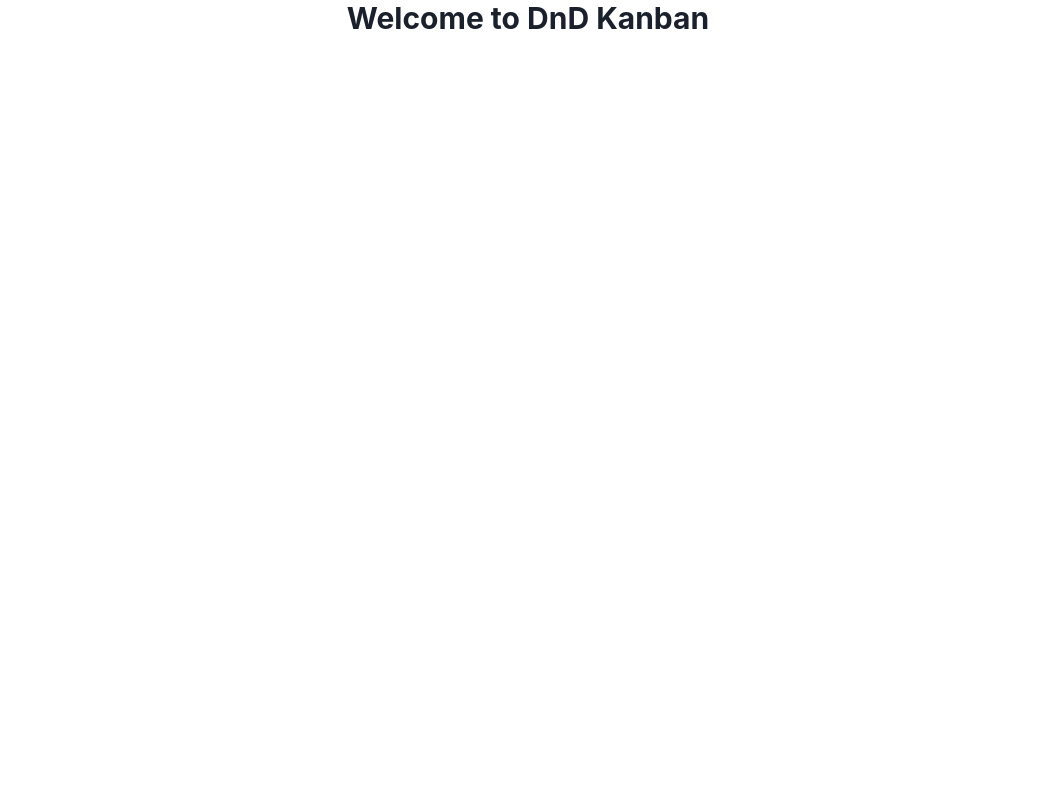
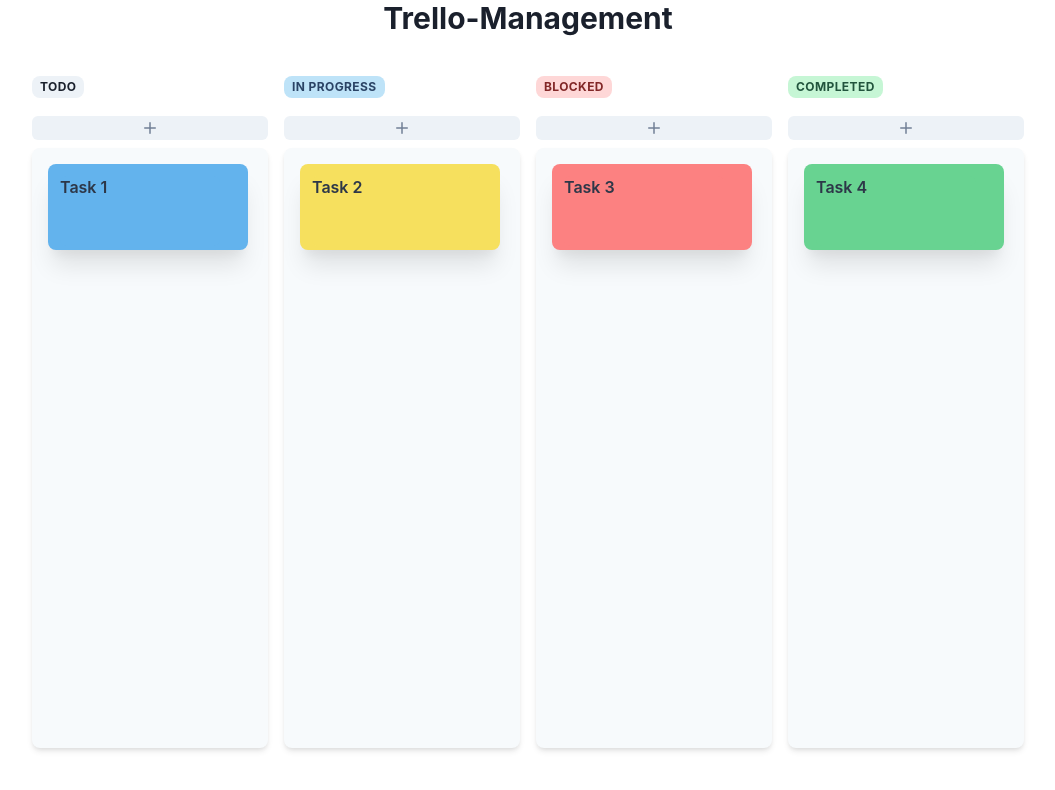
Before and after one commit to PriyansuMaurya/Trello-Management, a React (Vite) app: page / in a window 1280 px wide. Shown: the top 790 px of the page, without its empty margins (112-1167 px from the left). Built offline with nearby package versions, Linux system fonts and the light colour scheme.

Commit message:
completed frontend (#2)
completed frontend work, addeded caching, ability to add new task,

```diff
--- a/src/App.tsx
+++ b/src/App.tsx
@@ -2,17 +2,31 @@
 import { Container, Heading, SimpleGrid } from '@chakra-ui/react';
 import { DndProvider } from 'react-dnd';
 import { HTML5Backend } from 'react-dnd-html5-backend';
-
+import Column from './components/Column';
+import { ColumnType } from './utils/enums';
 
 function App() {
   return (
     <main>
       <Heading
-        fontSize={{ base: '1xl', sm: '2xl', md: '3xl' }}
+        fontSize={{ base: 'xl', sm: '2xl', md: '3xl' }}
         textAlign="center"
       >
-        Welcome to DnD Kanban
+        Trello-Management
       </Heading>
+      <DndProvider backend={HTML5Backend}>
+        <Container maxWidth="container.lg" px={4} py={10}>
+          <SimpleGrid
+            columns={{ base: 1, md: 4 }}
+            spacing={{ base: 16, md: 4 }}
+          >
+            <Column column={ColumnType.TO_DO} />
+            <Column column={ColumnType.IN_PROGRESS} />
+            <Column column={ColumnType.BLOCKED} />
+            <Column column={ColumnType.COMPLETED} />
+          </SimpleGrid>
+        </Container>
+      </DndProvider>
     </main>
   );
 }
--- /dev/null
+++ b/src/components/Column.tsx
@@ -0,0 +1,81 @@
+import { AddIcon } from '@chakra-ui/icons';
+import {
+  Badge,
+  Box,
+  Heading,
+  IconButton,
+  Stack,
+  useColorModeValue,
+} from '@chakra-ui/react';
+import useColumnTasks from '../hooks/useColumnTasks';
+import { ColumnType } from '../utils/enums';
+import Task from './Task';
+
+const ColumnColorScheme: Record<ColumnType, string> = {
+  Todo: 'gray',
+  'In Progress': 'blue',
+  Blocked: 'red',
+  Completed: 'green',
+};
+
+function Column({ column }: { column: ColumnType }) {
+  const {
+    tasks,
+    addEmptyTask,
+    deleteTask,
+    swapTasks
+  } = useColumnTasks(column);
+
+
+  const ColumnTasks = tasks.map((task, index) => (
+    <Task
+      key={task.id}
+      task={task}
+      index={index}
+      onDropHover={swapTasks}
+    />
+  ));
+
+  return (
+    <Box>
+      <Heading fontSize="md" mb={4} letterSpacing="wide">
+        <Badge
+          px={2}
+          py={1}
+          rounded="lg"
+          colorScheme={ColumnColorScheme[column]}
+        >
+          {column}
+        </Badge>
+      </Heading>
+      <IconButton
+        size="xs"
+        w="full"
+        color={useColorModeValue('gray.500', 'gray.400')}
+        bgColor={useColorModeValue('gray.100', 'gray.700')}
+        _hover={{ bgColor: useColorModeValue('gray.200', 'gray.600') }}
+        py={2}
+        variant="solid"
+        onClick={addEmptyTask}
+        colorScheme="black"
+        aria-label="add-task"
+        icon={<AddIcon />}
+      />
+      <Stack
+        direction={{ base: 'row', md: 'column' }}
+        h={{ base: 300, md: 600 }}
+        p={4}
+        mt={2}
+        spacing={4}
+        bgColor={useColorModeValue('gray.50', 'gray.900')}
+        rounded="lg"
+        boxShadow="md"
+        overflow="auto"
+      >
+        {ColumnTasks}
+      </Stack>
+    </Box>
+  );
+}
+
+export default Column;
--- /dev/null
+++ b/src/components/Task.tsx
@@ -0,0 +1,80 @@
+import { DeleteIcon } from '@chakra-ui/icons';
+import { Box, IconButton, ScaleFade, Textarea } from '@chakra-ui/react';
+import _ from 'lodash';
+import { memo } from 'react';
+import { TaskModel } from '../utils/models';
+
+type TaskProps = {
+  index: number;
+  task: TaskModel;
+  onDropHover: (i: number, j: number) => void;
+};
+
+function Task({
+  index,
+  task,
+  onDropHover: handleDropHover,
+}: TaskProps) {
+
+
+
+  return (
+    <ScaleFade in={true} unmountOnExit>
+      <Box
+        as="div"
+        role="group"
+        position="relative"
+        rounded="lg"
+        w={200}
+        pl={3}
+        pr={7}
+        pt={3}
+        pb={1}
+        boxShadow="xl"
+        cursor="grab"
+        fontWeight="bold"
+        userSelect="none"
+        bgColor={task.color}
+      >
+        <IconButton
+          position="absolute"
+          top={0}
+          right={0}
+          zIndex={100}
+          aria-label="delete-task"
+          size="md"
+          colorScheme="solid"
+          color={'gray.700'}
+          icon={<DeleteIcon />}
+          opacity={0}
+          _groupHover={{
+            opacity: 1,
+          }}
+        />
+        <Textarea
+          value={task.title}
+          fontWeight="semibold"
+          cursor="inherit"
+          border="none"
+          p={0}
+          resize="none"
+          minH={70}
+          maxH={200}
+          focusBorderColor="none"
+          color="gray.700"
+        />
+      </Box>
+    </ScaleFade>
+  );
+}
+export default memo(Task, (prev, next) => {
+  if (
+    _.isEqual(prev.task, next.task) &&
+    _.isEqual(prev.index, next.index) &&
+    prev.onDropHover === next.onDropHover
+  ) {
+    return true;
+  }
+
+  return false;
+});
--- /dev/null
+++ b/src/hooks/useColumnTasks.ts
@@ -0,0 +1,93 @@
+import { useCallback } from 'react';
+import { v4 as uuidv4 } from 'uuid';
+import { ColumnType } from '../utils/enums';
+import { pickChakraRandomColor, swap } from '../utils/helpers';
+import { debug } from '../utils/logging';
+import { TaskModel } from '../utils/models';
+import useTaskCollection from './useTaskCollection';
+
+const MAX_TASK_PER_COLUMN = 100;
+
+function useColumnTasks(column: ColumnType) {
+  const [tasks, setTasks] = useTaskCollection();
+
+  const columnTasks = tasks[column];
+
+  const addEmptyTask = useCallback(() => {
+    debug(`Adding new empty task to ${column} column`);
+    setTasks((allTasks) => {
+      const columnTasks = allTasks[column];
+
+      if (columnTasks.length > MAX_TASK_PER_COLUMN) {
+        debug('Too many task!');
+        return allTasks;
+      }
+
+      const newColumnTask: TaskModel = {
+        id: uuidv4(),
+        title: `New ${column} task`,
+        color: pickChakraRandomColor('.300'),
+        column,
+      };
+
+      return {
+        ...allTasks,
+        [column]: [newColumnTask, ...columnTasks],
+      };
+    });
+  }, [column, setTasks]);
+
+  const deleteTask = useCallback(
+    (id: TaskModel['id']) => {
+      debug(`Removing task ${id}..`);
+      setTasks((allTasks) => {
+        const columnTasks = allTasks[column];
+        return {
+          ...allTasks,
+          [column]: columnTasks.filter((task) => task.id !== id),
+        };
+      });
+    },
+    [column, setTasks],
+  );
+
+  const updateTask = useCallback(
+    (id: TaskModel['id'], updatedTask: Omit<Partial<TaskModel>, 'id'>) => {
+      debug(`Updating task ${id} with ${JSON.stringify(updateTask)}`);
+      setTasks((allTasks) => {
+        const columnTasks = allTasks[column];
+        return {
+          ...allTasks,
+          [column]: columnTasks.map((task) =>
+            task.id === id ? { ...task, ...updatedTask } : task,
+          ),
+        };
+      });
+    },
+    [column, setTasks],
+  );
+
+  const swapTasks = useCallback(
+    (i: number, j: number) => {
+      debug(`Swapping task ${i} with ${j} in ${column} column`);
+      setTasks((allTasks) => {
+        const columnTasks = allTasks[column];
+        return {
+          ...allTasks,
+          [column]: swap(columnTasks, i, j),
+        };
+      });
+    },
+    [column, setTasks],
+  );
+
+  return {
+    tasks: columnTasks,
+    addEmptyTask,
+    updateTask,
+    deleteTask,
+    swapTasks,
+  };
+}
+
+export default useColumnTasks;
--- /dev/null
+++ b/src/hooks/useTaskCollection.ts
@@ -0,0 +1,46 @@
+import { useLocalStorage } from 'usehooks-ts';
+
+import { v4 as uuidv4 } from 'uuid';
+import { ColumnType } from '../utils/enums';
+import { TaskModel } from '../utils/models';
+
+function useTaskCollection() {
+  return useLocalStorage<{
+    [key in ColumnType]: TaskModel[];
+  }>('tasks', {
+    Todo: [
+      {
+        id: uuidv4(),
+        column: ColumnType.TO_DO,
+        title: 'Task 1',
+        color: 'blue.300',
+      },
+    ],
+    'In Progress': [
+      {
+        id: uuidv4(),
+        column: ColumnType.IN_PROGRESS,
+        title: 'Task 2',
+        color: 'yellow.300',
+      },
+    ],
+    Blocked: [
+      {
+        id: uuidv4(),
+        column: ColumnType.BLOCKED,
+        title: 'Task 3',
+        color: 'red.300',
+      },
+    ],
+    Completed: [
+      {
+        id: uuidv4(),
+        column: ColumnType.COMPLETED,
+        title: 'Task 4',
+        color: 'green.300',
+      },
+    ],
+  });
+}
+
+export default useTaskCollection;
--- /dev/null
+++ b/src/utils/enums.ts
@@ -0,0 +1,10 @@
+export enum ColumnType {
+  TO_DO = 'Todo',
+  IN_PROGRESS = 'In Progress',
+  BLOCKED = 'Blocked',
+  COMPLETED = 'Completed',
+}
+
+export enum ItemType {
+  TASK = 'Task',
+}
--- /dev/null
+++ b/src/utils/helpers.ts
@@ -0,0 +1,24 @@
+const colors = [
+  'red',
+  'orange',
+  'yellow',
+  'green',
+  'teal',
+  'blue',
+  'cyan',
+  'purple',
+  'pink',
+];
+
+export function swap<T>(arr: T[], i: number, j: number): T[] {
+  const copy = [...arr];
+  const tmp = copy[i];
+  copy[i] = copy[j];
+  copy[j] = tmp;
+  return copy;
+}
+
+export function pickChakraRandomColor(variant = '') {
+  const color = colors[Math.floor(Math.random() * colors.length)];
+  return color + variant;
+}
--- /dev/null
+++ b/src/utils/logging.ts
@@ -0,0 +1,7 @@
+export const debug = (msg: string) => {
+  // if (process.env.NODE_ENV !== 'development') {
+  //   return;
+  // }
+
+  console.log(msg);
+};
--- /dev/null
+++ b/src/utils/models.ts
@@ -0,0 +1,14 @@
+import { ColumnType } from './enums';
+
+export interface TaskModel {
+  id: string;
+  title: string;
+  column: ColumnType;
+  color: string;
+}
+
+export interface DragItem {
+  index: number;
+  id: TaskModel['id'];
+  from: ColumnType;
+}
```
